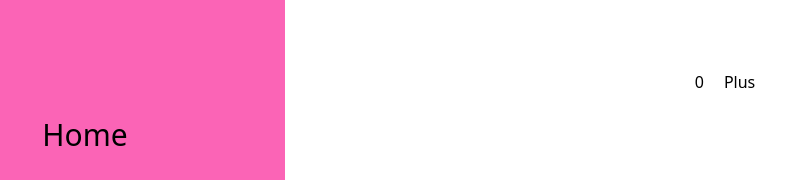
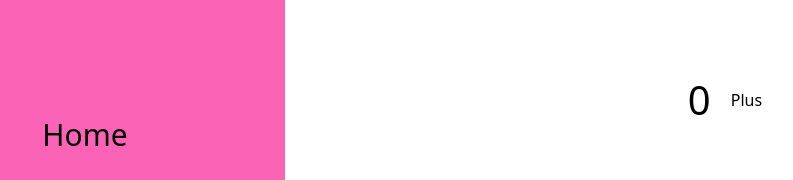
Before and after one commit to Rakib-Hassan-web/SideBar, a React (Vite) app: page /Value in a window 1280 px wide. Shown: the part 175-355 px from the top of the page, without its empty margins (115-908 px from the left). Built offline with nearby package versions, Linux system fonts and the light colour scheme.

Commit message:
value text size

```diff
--- a/src/pages/Value.jsx
+++ b/src/pages/Value.jsx
@@ -14,7 +14,7 @@ const handleplus =()=>{
     <div className=' ml-[400px] mt-[-555px] flex justify-center items-center gap-5'>
 
 
-   <h1 className=''>{value}</h1>
+   <h1 className='text-[40px]'>{value}</h1>
 
 
 
```
